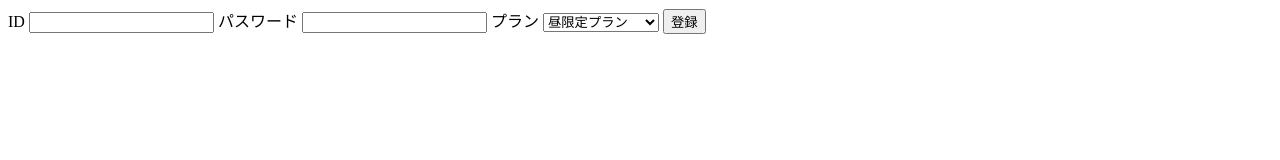
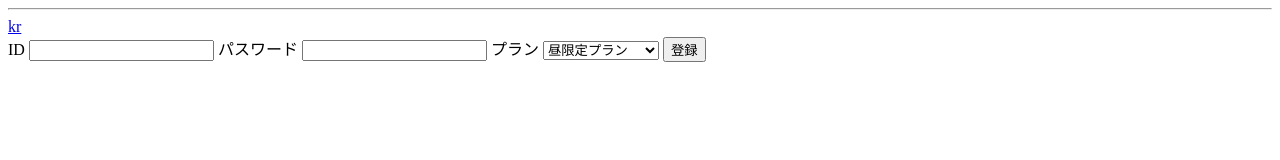
Before and after one commit to rererenore1217/apple, a plain HTML site: page kurono.html in a window 1280 px wide. Drawn offline with Linux system fonts and the light colour scheme.

Commit message:
URLを張った

```diff
--- a/kurono.html
+++ b/kurono.html
@@ -1,5 +1,7 @@
 <meta charset="utf-8">
 
+<hr>
+<a href="https://rererenore1217/github.io/apple/kurono.html">kr</a></li>
 <form>
 	<lable>ID</lable>
 	<input type="text" name="user_id">
```
